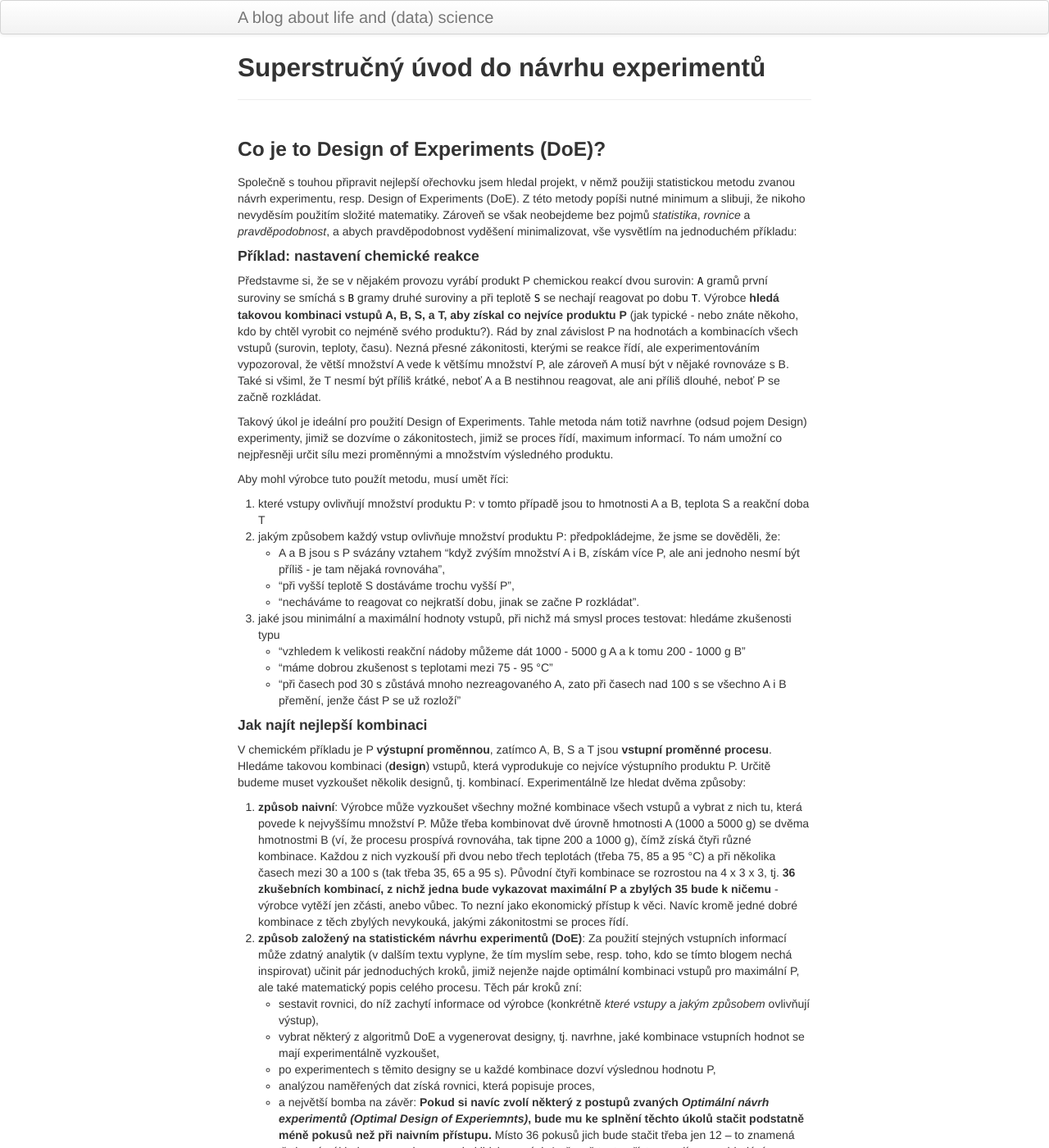
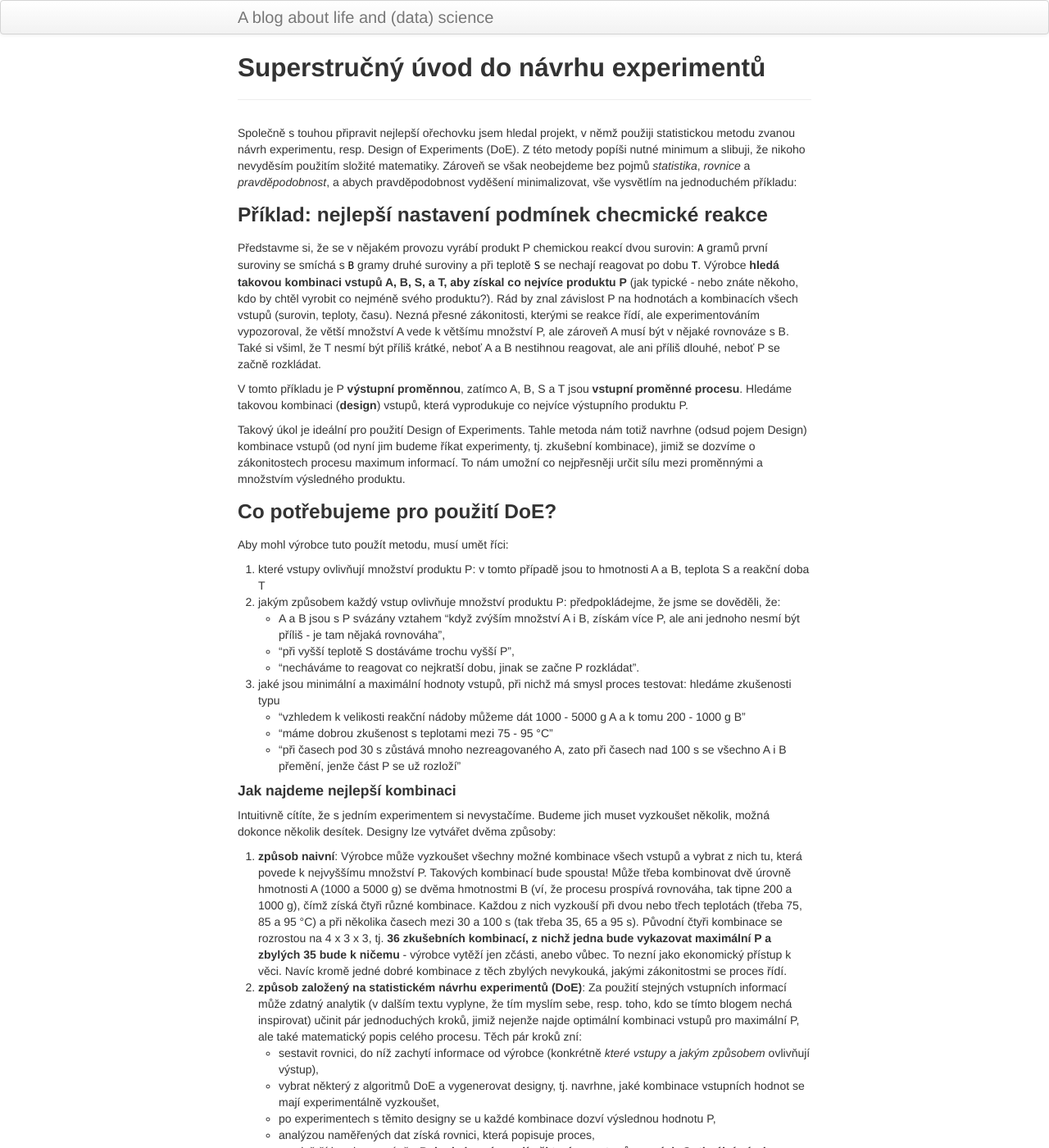
Before and after one commit to vojtech-filipec/vojtech-filipec.github.io, a Jekyll site: the page built from pages/orechovka2.md, in a window 1280 px wide and 1400 px high. Shown: the whole window at 82% size. Built offline with Jekyll 4.4.1, drawn with Linux system fonts in a browser that asks for light colours.

Commit message:
Update orechovka2.md

```diff
--- a/pages/orechovka2.md
+++ b/pages/orechovka2.md
@@ -4,16 +4,20 @@ title: Superstručný úvod do návrhu experimentů
 description: Jaké kombinace zkoušet?
 ---
 
-### Co je to Design of Experiments (DoE)?
-
 Společně s touhou připravit nejlepší ořechovku jsem hledal projekt, v němž použiji statistickou metodu zvanou návrh experimentu, resp. Design of Experiments (DoE). Z této metody popíši nutné minimum a slibuji, že nikoho nevyděsím použitím složité matematiky. Zároveň se však neobejdeme bez pojmů _statistika_, _rovnice_ a _pravděpodobnost_, a abych pravděpodobnost vyděšení minimalizovat, vše vysvětlím na jednoduchém příkladu:
 
-#### Příklad: nastavení chemické reakce
+### Příklad: nejlepší nastavení podmínek checmické reakce
 Představme si, že se v nějakém provozu vyrábí produkt P chemickou reakcí dvou surovin: `A` gramů první suroviny se smíchá s `B` gramy druhé suroviny a při teplotě `S` se nechají reagovat po dobu `T`. Výrobce **hledá takovou kombinaci vstupů A, B, S, a T, aby získal co nejvíce produktu P** (jak typické - nebo znáte někoho, kdo by chtěl vyrobit co nejméně svého produktu?). Rád by znal závislost P na hodnotách a kombinacích všech vstupů (surovin, teploty, času). Nezná přesné zákonitosti, kterými se reakce řídí, ale experimentováním vypozoroval, že větší množství A vede k většímu množství P, ale zároveň A musí být v nějaké rovnováze s B. Také si všiml, že T nesmí být příliš krátké, neboť A a B nestihnou reagovat, ale ani příliš dlouhé, neboť P se začně rozkládat.
 
-Takový úkol je ideální pro použití Design of Experiments. Tahle metoda nám totiž navrhne (odsud pojem Design) experimenty, jimiž se dozvíme o zákonitostech, jimiž se proces řídí, maximum informací. To nám umožní co nejpřesněji určit sílu mezi proměnnými a množstvím výsledného produktu.
+V tomto příkladu je P **výstupní proměnnou**, zatímco A, B, S a T jsou **vstupní proměnné procesu**. Hledáme takovou kombinaci (**design**) vstupů, která vyprodukuje co nejvíce výstupního produktu P.
+
+Takový úkol je ideální pro použití Design of Experiments. Tahle metoda nám totiž navrhne (odsud pojem Design) kombinace vstupů (od nyní jim budeme říkat experimenty, tj. zkušební kombinace), jimiž se dozvíme o zákonitostech procesu maximum informací. To nám umožní co nejpřesněji určit sílu mezi proměnnými a množstvím výsledného produktu.
+
+
+### Co potřebujeme pro použití DoE?
 
 Aby mohl výrobce tuto použít metodu, musí umět říci:
+
 1. které vstupy ovlivňují množství produktu P: v tomto případě jsou to hmotnosti A a B, teplota S a reakční doba T
 1. jakým způsobem každý vstup ovlivňuje množství produktu P: předpokládejme, že jsme se dověděli, že:
   - A a B jsou s P svázány vztahem "když zvýším množství A i B, získám více P, ale ani jednoho nesmí být příliš - je tam nějaká rovnováha",
@@ -24,10 +28,10 @@ Aby mohl výrobce tuto použít metodu, musí umět říci:
   - "máme dobrou zkušenost s teplotami mezi 75 - 95 °C"
   - "při časech pod 30 s zůstává mnoho nezreagovaného A, zato při časech nad 100 s se všechno A i B přemění, jenže část P se už rozloží"
 
-#### Jak najít nejlepší kombinaci
-V chemickém příkladu je P **výstupní proměnnou**, zatímco A, B, S a T jsou **vstupní proměnné procesu**. Hledáme takovou kombinaci (**design**) vstupů, která vyprodukuje co nejvíce výstupního produktu P. Určitě budeme muset vyzkoušet několik designů, tj. kombinací. Experimentálně lze hledat dvěma způsoby:
+#### Jak najdeme nejlepší kombinaci
+Intuitivně cítíte, že s jedním experimentem si nevystačíme. Budeme jich muset vyzkoušet několik, možná dokonce několik desítek. Designy lze vytvářet dvěma způsoby:
 
-1. **způsob naivní**: Výrobce může vyzkoušet všechny možné kombinace všech vstupů a vybrat z nich tu, která povede k nejvyššímu množství P. Může třeba kombinovat dvě úrovně hmotnosti A (1000 a 5000 g) se dvěma hmotnostmi B (ví, že procesu prospívá rovnováha, tak tipne 200 a 1000 g), čímž získá čtyři různé kombinace. Každou z nich vyzkouší při dvou nebo třech teplotách (třeba 75, 85 a 95 °C) a při několika časech mezi 30 a 100 s (tak třeba 35, 65 a 95 s). Původní čtyři kombinace se rozrostou na 4 x 3 x 3, tj. **36 zkušebních kombinací, z nichž jedna bude vykazovat maximální P a zbylých 35 bude k ničemu** - výrobce vytěží jen zčásti, anebo vůbec. To nezní jako ekonomický přístup k věci. Navíc kromě jedné dobré kombinace z těch zbylých nevykouká, jakými zákonitostmi se proces řídí.
+1. **způsob naivní**: Výrobce může vyzkoušet všechny možné kombinace všech vstupů a vybrat z nich tu, která povede k nejvyššímu množství P. Takových kombinací bude spousta! Může třeba kombinovat dvě úrovně hmotnosti A (1000 a 5000 g) se dvěma hmotnostmi B (ví, že procesu prospívá rovnováha, tak tipne 200 a 1000 g), čímž získá čtyři různé kombinace. Každou z nich vyzkouší při dvou nebo třech teplotách (třeba 75, 85 a 95 °C) a při několika časech mezi 30 a 100 s (tak třeba 35, 65 a 95 s). Původní čtyři kombinace se rozrostou na 4 x 3 x 3, tj. **36 zkušebních kombinací, z nichž jedna bude vykazovat maximální P a zbylých 35 bude k ničemu** - výrobce vytěží jen zčásti, anebo vůbec. To nezní jako ekonomický přístup k věci. Navíc kromě jedné dobré kombinace z těch zbylých nevykouká, jakými zákonitostmi se proces řídí.
 1. **způsob založený na statistickém návrhu experimentů (DoE)**: Za použití stejných vstupních informací může zdatný analytik (v dalším textu vyplyne, že tím myslím sebe, resp. toho, kdo se tímto blogem nechá inspirovat) učinit pár jednoduchých kroků, jimiž nejenže najde optimální kombinaci vstupů pro maximální P, ale také matematický popis celého procesu. Těch pár kroků zní:
   - sestavit rovnici, do níž zachytí informace od výrobce (konkrétně _které vstupy_ a _jakým způsobem_ ovlivňují výstup),
   - vybrat některý z algoritmů DoE a vygenerovat designy, tj. navrhne, jaké kombinace vstupních hodnot se mají experimentálně vyzkoušet,
```
